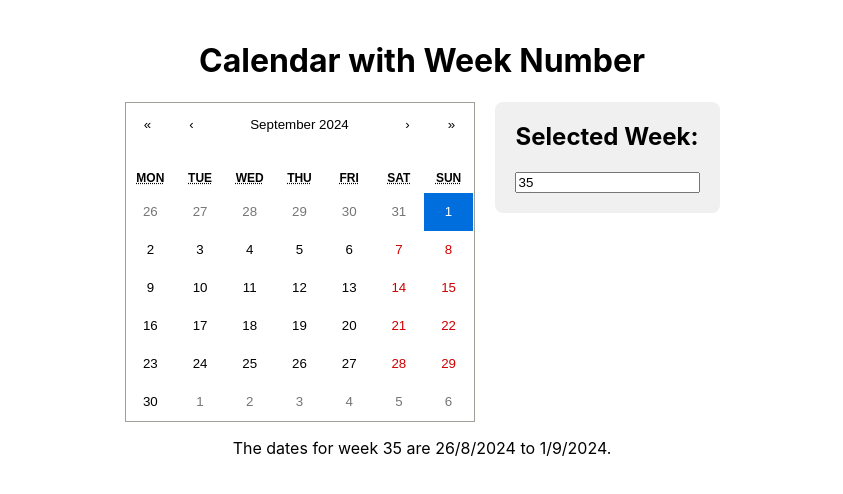
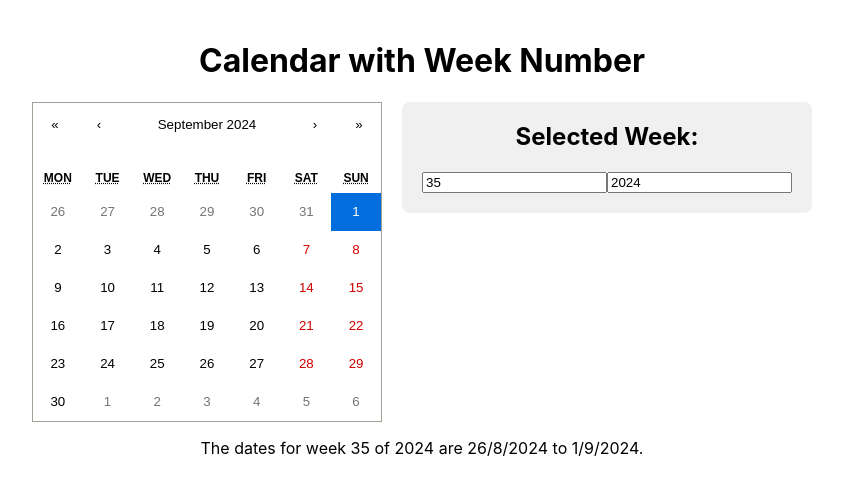
Before and after one commit to matt1as/calendarweekday, a React (Create React App) app: page / in a window 1280 px wide. Shown: the top 494 px of the page, without its empty margins (218-1061 px from the left). Built offline with nearby package versions, Linux system fonts and the light colour scheme.

Commit message:
Add year input field

```diff
--- a/src/App.js
+++ b/src/App.js
@@ -7,22 +7,25 @@ import './App.css';
 function App() {
   const [date, setDate] = useState(new Date());
   const [weekNumber, setWeekNumber] = useState(getWeek(new Date(), { weekStartsOn: 1 }));
+  const [year, setYear] = useState(getYear(new Date()));
   const [startDate, setStartDate] = useState('');
   const [endDate, setEndDate] = useState('');
 
   useEffect(() => {
-    updateDates(weekNumber);
+    updateDates(weekNumber, year);
   }, []);
 
   const onChange = (newDate) => {
     setDate(newDate);
     const weekNum = getWeek(newDate, { weekStartsOn: 1 });
+    const yearNum = getYear(newDate);
     setWeekNumber(weekNum);
-    updateDates(weekNum);
+    setYear(yearNum);
+    updateDates(weekNum, yearNum);
   };
 
-  const updateDates = (week) => {
-    const firstDayOfWeek = startOfWeek(new Date(date.getFullYear(), 0, (week - 1) * 7 + 1), { weekStartsOn: 1 });
+  const updateDates = (week, yearNum) => {
+    const firstDayOfWeek = startOfWeek(new Date(yearNum, 0, (week - 1) * 7 + 1), { weekStartsOn: 1 });
     const lastDayOfWeek = endOfWeek(new Date(firstDayOfWeek.getTime() + 6 * 24 * 60 * 60 * 1000), { weekStartsOn: 1 });
 
     setStartDate(getDate(firstDayOfWeek) + '/' + (getMonth(firstDayOfWeek) + 1) + '/' + getYear(firstDayOfWeek));
@@ -38,8 +41,21 @@ function App() {
       return;
     }
     setWeekNumber(newWeekNumber);
-    updateDates(newWeekNumber);
-    setDate(new Date(date.getFullYear(), 0, (newWeekNumber - 1) * 7 + 1));
+    updateDates(newWeekNumber, year);
+    setDate(new Date(year, 0, (newWeekNumber - 1) * 7 + 1));
+  };
+
+  const handleYearChange = (e) => {
+    const newYear = parseInt(e.target.value, 10);
+    if (isNaN(newYear) || newYear < 1 || newYear > 9999) {
+      setYear('');
+      setStartDate('');
+      setEndDate('');
+      return;
+    }
+    setYear(newYear);
+    updateDates(weekNumber, newYear);
+    setDate(new Date(newYear, 0, (weekNumber - 1) * 7 + 1));
   };
 
   return (
@@ -54,11 +70,16 @@ function App() {
             value={weekNumber}
             onChange={handleWeekNumberChange}
           />
+          <input
+            type="number"
+            value={year}
+            onChange={handleYearChange}
+          />
         </div>
       </div>
       {startDate && endDate && (
         <p>
-          The dates for week {weekNumber} are {startDate} to {endDate}.
+          The dates for week {weekNumber} of {year} are {startDate} to {endDate}.
         </p>
       )}
     </div>
```
